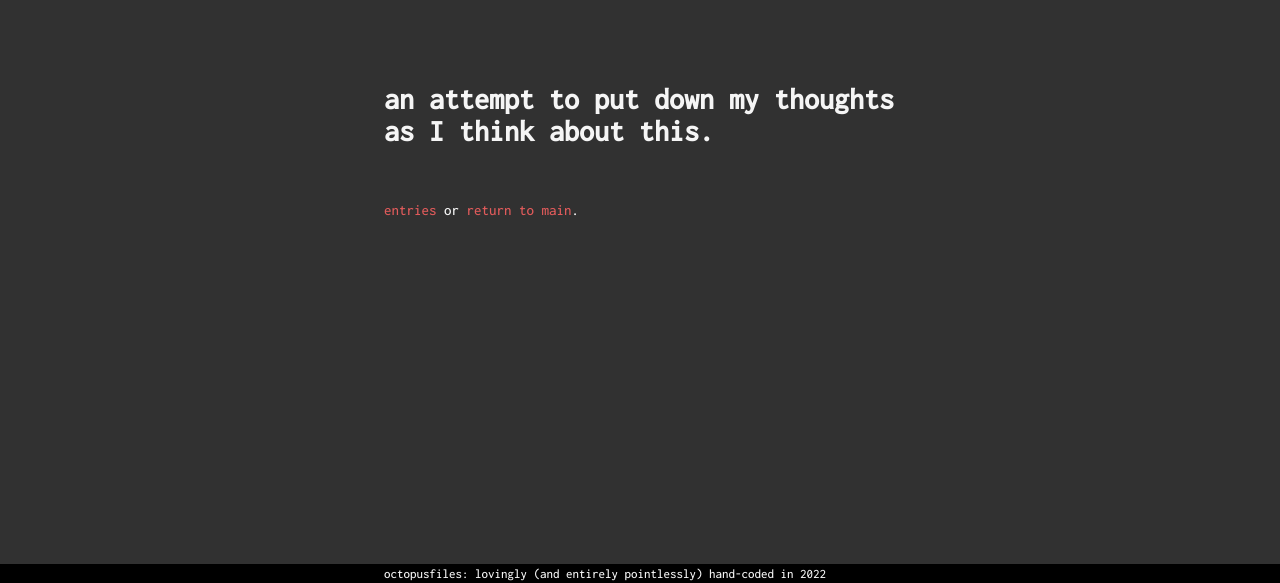
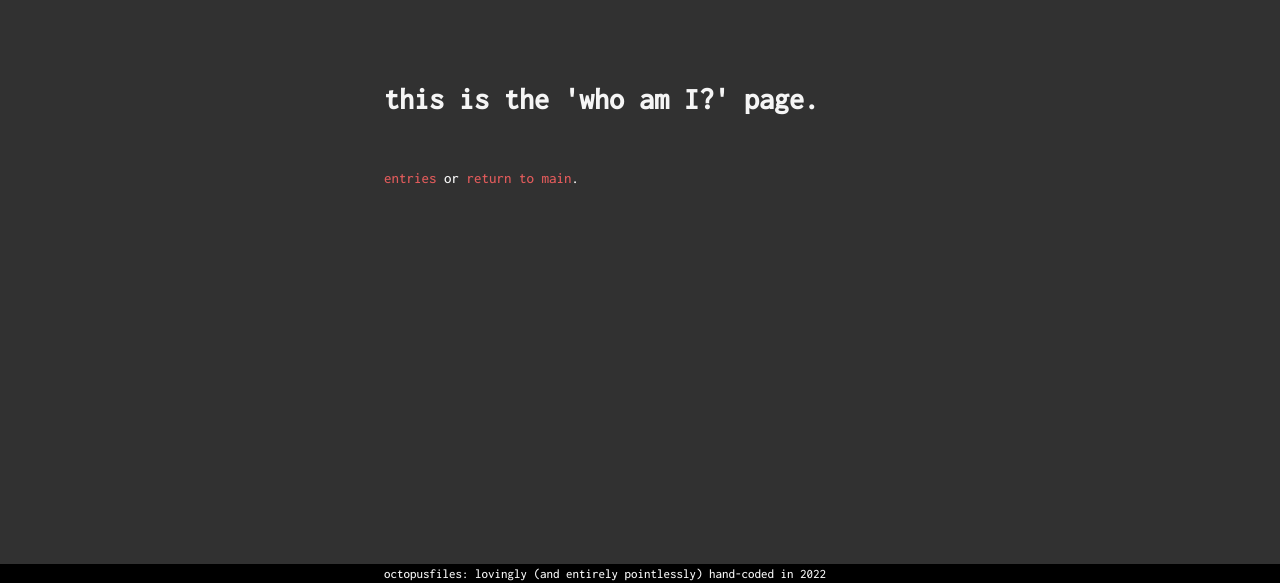
Before and after one commit to octopusfiles/me, a plain HTML site: page index.html in a window 1280 px wide. Shown: the part 217-800 px from the top of the page. Drawn offline with Linux system fonts and the light colour scheme.

Commit message:
index text

```diff
--- a/index.html
+++ b/index.html
@@ -72,7 +72,7 @@
         <div class="home">
 
             <h1>
-                an attempt to put down my thoughts as I think about this.
+                this is the 'who am I?' page.
             </h1>
 
 
```
